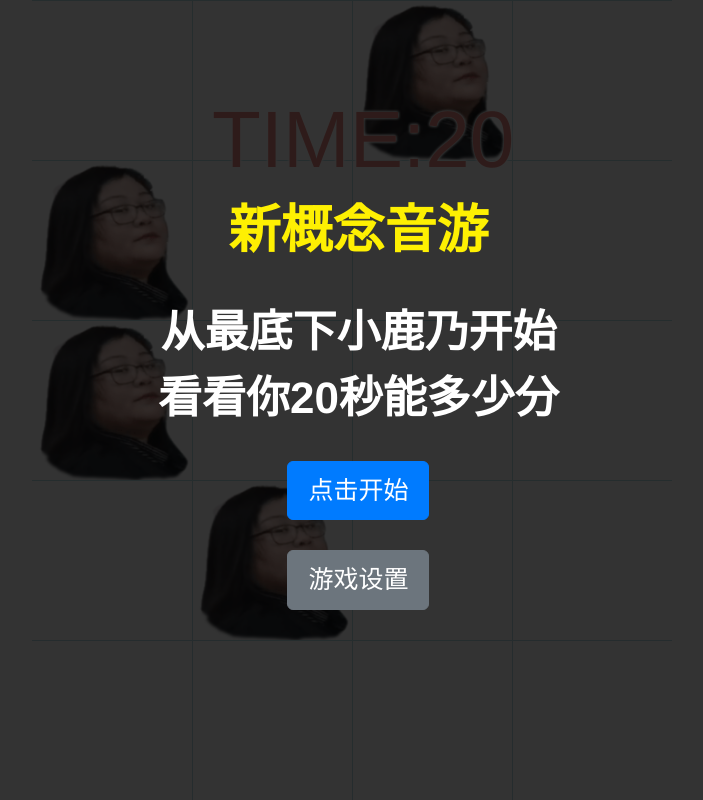
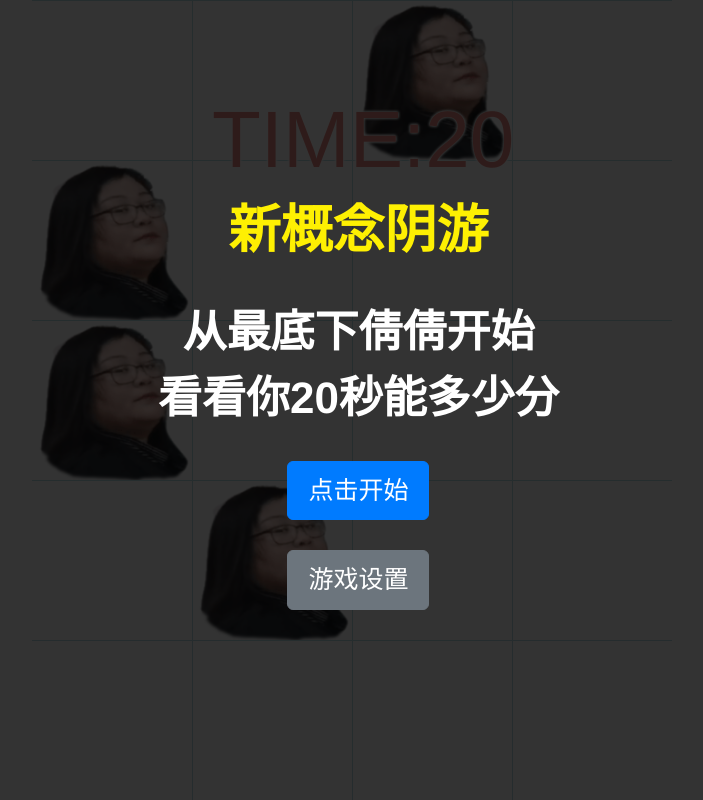
Before and after one commit to rczong/eatqqian, a PHP site: page /index.html in a window 1280 px wide. Shown: the whole page, without its empty margins (288-991 px from the left). Run offline with PHP 8.4, Linux system fonts and the light colour scheme; some libraries are stand-ins or nearby versions.

Commit message:
Add files via upload

```diff
--- a/index.html
+++ b/index.html
@@ -2,8 +2,8 @@
 <html>
 
 <head>
-    <title>吃掉小鹿乃</title>
-    <meta itemprop="name" content="吃掉小鹿乃" />
+    <title>吃掉倩倩</title>
+    <meta itemprop="name" content="吃掉倩倩" />
     <meta itemprop="description" content="新概念音游" />
     <meta charset="utf-8" />
     <meta name="viewport" content="initial-scale=1, user-scalable=no, minimum-scale=1.0, maximum-scale=1.0, width=device-width,target-densitydpi=device-dpi" />
@@ -30,9 +30,9 @@
         <div class="welcome-bg FILL"></div>
         <div class="FILL BOX-M" style="position:absolute;top:0;left:0;right:0;bottom:0;z-index:5;">
             <div style="margin:0 8% 0 9%;">
-                <div style="font-size:2.6em; color:#FEF002;">新概念音游</div><br />
+                <div style="font-size:2.6em; color:#FEF002;">新概念阴游</div><br />
                 <div style="font-size:2.2em; color:#fff; line-height:1.5em;">
-                    从最底下小鹿乃开始<br />
+                    从最底下倩倩开始<br />
                     看看你20秒能多少分<br />
                 </div>
                 <br />
--- a/index.php
+++ b/index.php
@@ -39,7 +39,7 @@
             <div style="margin:0 8% 0 9%;">
                 <div style="font-size:2.6em; color:#FEF002;">新概念音游</div><br />
                 <div style="font-size:2.2em; color:#fff; line-height:1.5em;">
-                    从最底下小卤蛋开始<br />
+                    从最底下倩倩开始<br />
                     看看你20秒能多少分<br />
                 </div>
                 <br />
```
